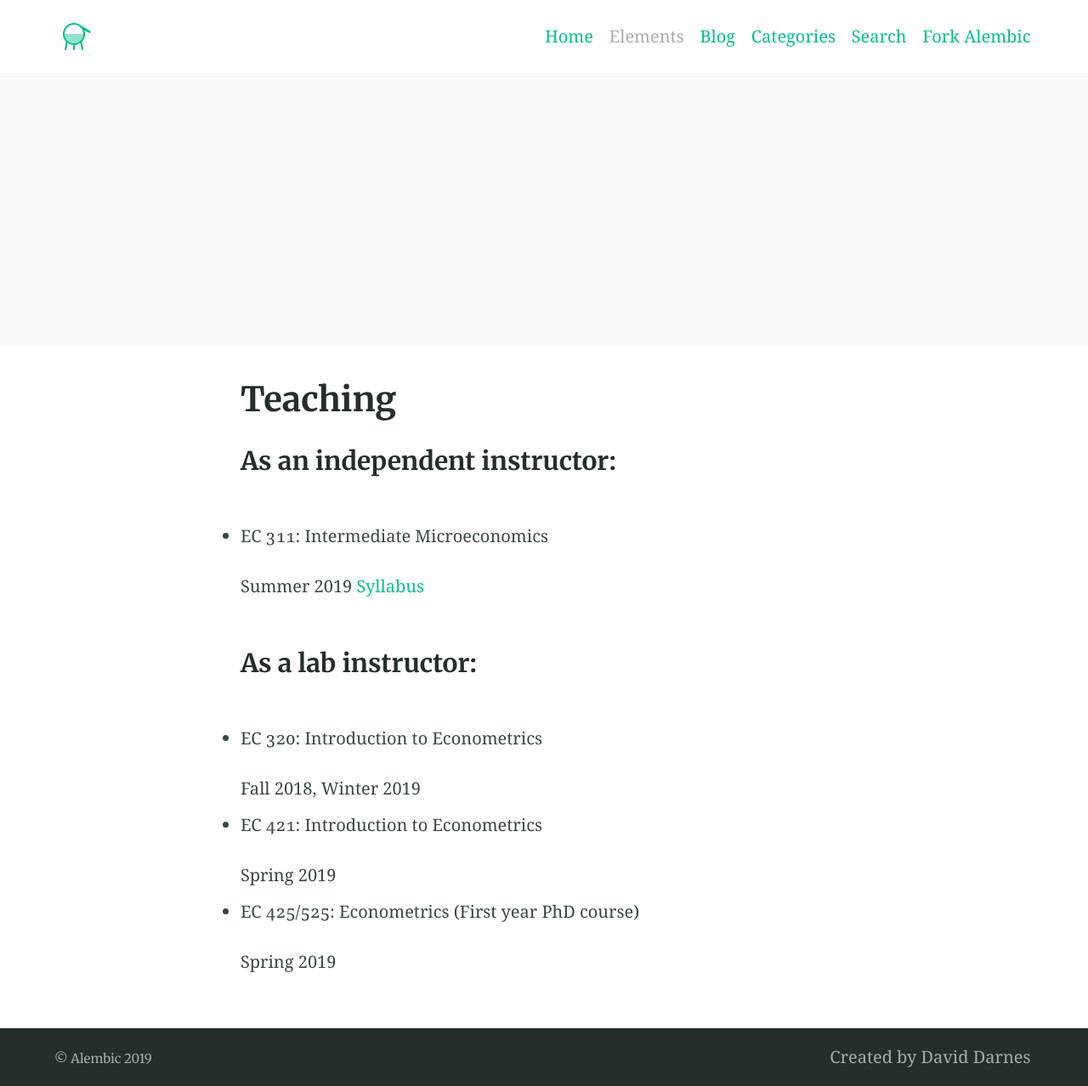
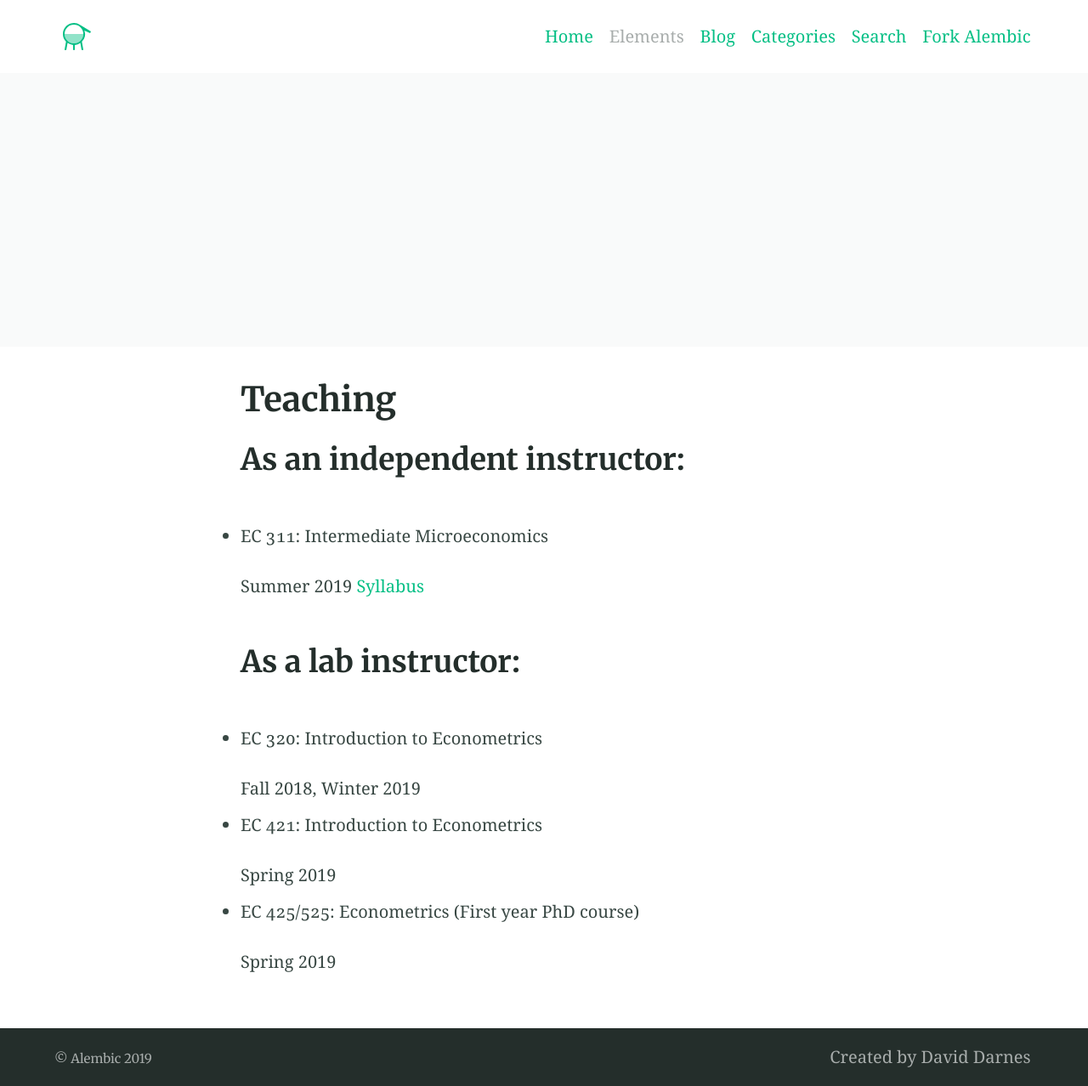
Before and after one commit to jenni-putz/1jenni-putz.github.io, a Jekyll site: the page built from elements.md, in a window 1280 px wide. Shown: the whole page at 85% size. Built offline with Jekyll 4.4.1, drawn with Linux system fonts in a browser that asks for light colours; our own code applies the rules of GitHub Pages for plain Markdown files.

Commit message:
Update elements.md

```diff
--- a/elements.md
+++ b/elements.md
@@ -3,8 +3,8 @@ title: Teaching
 feature_text: |
 ---
 
-### As an independent instructor:
 <html>
+  <h2> As an independent instructor: </h2>
   <body>
   <p style="text-align:left;">
   <ul>
@@ -12,13 +12,10 @@ feature_text: |
   </ul>
   Summer 2019 <a href="/EC311Syllabus.pdf">Syllabus</a>
     </p>
-  </body>
-</html>
 
-### As a lab instructor:
-<html>
-  <body>
-    <p style="text-align:left;">
+  <h2> As a lab instructor: </h2>
+
+   <p style="text-align:left;">
 <ul>
   <li> EC 320: Introduction to Econometrics </li>
 </ul>
```
